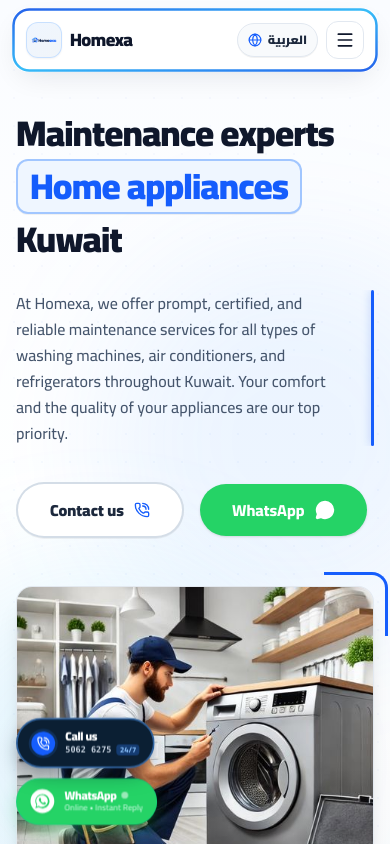
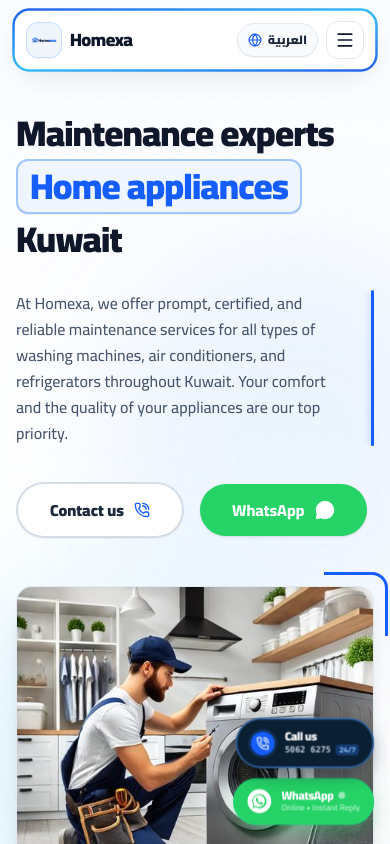
Before and after one commit to ahmeen2812/kuwait_fix, a Next.js app: page / in a window 390 px wide. Shown: the top 844 px of the page. Built offline with nearby package versions, Linux system fonts and the light colour scheme.

Commit message:
style: position floating buttons opposite to page content with dynamic language morphing

```diff
--- a/src/components/ui/FloatingActions.tsx
+++ b/src/components/ui/FloatingActions.tsx
@@ -1,7 +1,7 @@
 "use client";
 
 import { useState } from "react";
-import { motion, AnimatePresence } from "framer-motion";
+import { motion } from "framer-motion";
 import { PhoneCall } from "lucide-react";
 import { siteConfig } from "@/config/site";
 import { useLanguage } from "@/context/LanguageContext";
@@ -13,20 +13,27 @@
 
   return (
     <motion.aside
+      layout
       initial={{ opacity: 0, y: 50, scale: 0.85 }}
       animate={{ opacity: 1, y: 0, scale: 1 }}
-      transition={{ duration: 0.7, delay: 1, ease: [0.16, 1, 0.3, 1] }}
+      transition={{ duration: 0.7, delay: 0.8, ease: [0.16, 1, 0.3, 1] }}
       aria-label={isAr ? "أزرار التواصل السريع" : "Quick Contact Actions"}
-     // AFTER:
-className="fixed bottom-5 left-4 sm:bottom-8 sm:left-8 z-40 flex flex-col gap-2.5 sm:gap-3 pointer-events-auto select-none scale-85 sm:scale-100 origin-bottom-left"
+      /*
+        OPPOSITE-SIDE DYNAMIC POSITIONING:
+        - In English (LTR): Content is on Left -> Floating buttons dock to the RIGHT (right-4 sm:right-8)
+        - In Arabic (RTL): Content is on Right -> Floating buttons dock to the LEFT (left-4 sm:left-8)
+      */
+      className={`fixed bottom-5 ${
+        isAr
+          ? "left-4 sm:left-8 origin-bottom-left items-start"
+          : "right-4 sm:right-8 origin-bottom-right items-end"
+      } z-40 flex flex-col gap-2.5 sm:gap-3 pointer-events-auto select-none scale-85 sm:scale-100 transition-all duration-500`}
     >
-      {/*
-        Container with Framer Motion `layout` prop:
-        When language changes, the two buttons smoothly slide and swap priority order!
-      */}
       <motion.div
         layout
-        className={`flex ${isAr ? "flex-col" : "flex-col-reverse"} gap-3 items-start`}
+        className={`flex ${isAr ? "flex-col" : "flex-col-reverse"} gap-3 ${
+          isAr ? "items-start" : "items-end"
+        }`}
       >
 
         {/* ==========================================================
@@ -39,12 +46,12 @@
           rel="noopener noreferrer"
           onMouseEnter={() => setIsHovered("whatsapp")}
           onMouseLeave={() => setIsHovered(null)}
-          whileHover={{ scale: 1.05, x: 4 }}
+          whileHover={{ scale: 1.05, x: isAr ? 4 : -4 }}
           whileTap={{ scale: 0.94 }}
           className="relative group flex items-center gap-3 bg-[#25D366] hover:bg-[#20bd5a] text-white px-4 py-3 sm:px-4.5 sm:py-3.5 rounded-full shadow-[0_10px_25px_-5px_rgba(37,211,102,0.45)] border border-emerald-400/40 backdrop-blur-xs transition-colors duration-300 overflow-hidden cursor-pointer"
           title={isAr ? "محادثة واتساب سريعة" : "Instant WhatsApp Chat"}
         >
-          {/* Ambient diagonal shimmer sweep every 5 seconds */}
+          {/* Ambient diagonal shimmer sweep */}
           <motion.div
             animate={{
               x: ["-150%", "250%"],
@@ -74,7 +81,7 @@
           </div>
 
           {/* Text & Status Micro-Tag */}
-          <div className="flex flex-col text-left">
+          <div className={`flex flex-col ${isAr ? "text-right" : "text-left"}`}>
             <div className="flex items-center gap-1.5">
               <span className="text-sm sm:text-base font-black tracking-tight leading-none">
                 {isAr ? "واتساب" : "WhatsApp"}
@@ -95,7 +102,7 @@
           href={`tel:${siteConfig.phoneRaw}`}
           onMouseEnter={() => setIsHovered("call")}
           onMouseLeave={() => setIsHovered(null)}
-          whileHover={{ scale: 1.05, x: 4 }}
+          whileHover={{ scale: 1.05, x: isAr ? 4 : -4 }}
           whileTap={{ scale: 0.94 }}
           className="relative group flex items-center gap-3 bg-[#0B1F33] hover:bg-[#1266A8] text-white px-4 py-3 sm:px-4.5 sm:py-3.5 rounded-full shadow-[0_10px_25px_-5px_rgba(11,31,51,0.5)] border-2 border-blue-400/50 backdrop-blur-xs transition-colors duration-300 overflow-hidden cursor-pointer"
           title={isAr ? "اتصال هاتفي مباشر" : "Direct Phone Call"}
@@ -117,7 +124,7 @@
 
           {/* Realistic Phone Handset with Wiggle Attention */}
           <div className="relative flex-shrink-0 flex items-center justify-center">
-            {/* Blue Soundwave Pulse Effect */}
+            {/* Soundwave Pulse Effect */}
             <motion.div
               animate={{
                 scale: [1, 1.25, 1],
@@ -148,7 +155,7 @@
           </div>
 
           {/* Unified CTA Text & Phone Number */}
-          <div className="flex flex-col text-left">
+          <div className={`flex flex-col ${isAr ? "text-right" : "text-left"}`}>
             <span className="text-sm sm:text-base font-black tracking-tight leading-none text-white group-hover:text-amber-300 transition-colors">
               {isAr ? "اتصل بنا" : "Call us"}
             </span>
```
